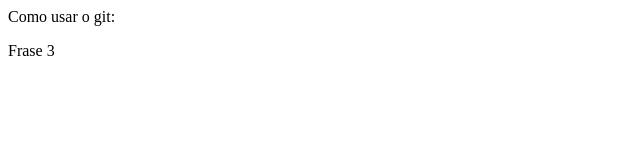
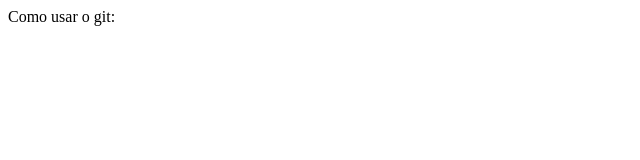
Before and after one commit to anacacosta1506/primeiro-projeto, a plain HTML site: page index.html in a window 1280 px wide. Shown: the full height of the page, 0-640 px from the left. Drawn offline with Linux system fonts and the light colour scheme.

Commit message:
Edição

```diff
--- a/index.html
+++ b/index.html
@@ -5,6 +5,5 @@
  </head>
 <body>
  <p>Como usar o git: </p>
- <p>Frase 3</p>
 </body>
 </html>
```
